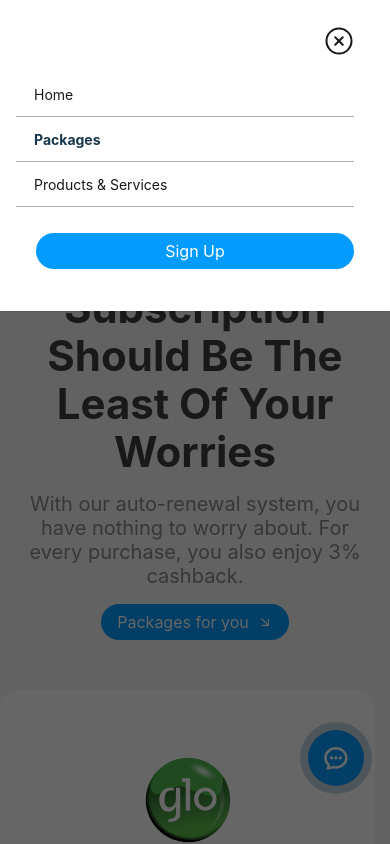
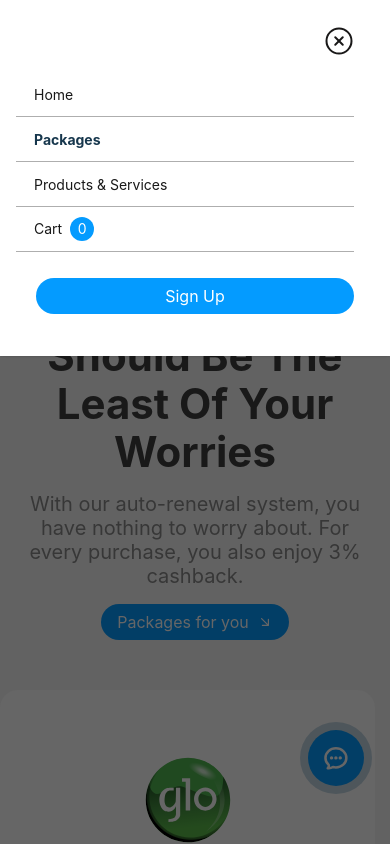
Before and after one commit to codegiyu/connectifi, a React (Vite) app: page /packages in a window 390 px wide. Both pictures are taken after a click on the button 351 px from the left and 36 px from the top of the page. Shown: the top 844 px of the page. Built offline with nearby package versions, Linux system fonts and the light colour scheme; no server answers; a web font is replaced by a local one.

Commit message:
tab responsiveness adjustments

```diff
--- a/src/components/ComparePackageBlock.jsx
+++ b/src/components/ComparePackageBlock.jsx
@@ -52,9 +52,9 @@ const ComparePackageBlock = () => {
             />
             <div className={`w-full aspect-[0.85] ${dataOptions.length ? "bg-[#F2F2F2]" : "bg-bright-blue"} rounded-[15px] grid relative overflow-y-auto`}>
                 {dataOptions.length ? (
-                    <div className="w-full p-5 grid gap-5">
+                    <div className="w-full h-fit p-5 grid gap-5">
                         {dataOptions.map((item,idx) => (
-                            <span className="w-full body-text-6 md:body-text-5 leading-5 text-grey-89" key={idx}>
+                            <span className="w-full h-fit body-text-6 md:body-text-5 leading-5 text-grey-89" key={idx}>
                                 {item}
                             </span>
                         ))}
--- a/src/components/ProductCard.jsx
+++ b/src/components/ProductCard.jsx
@@ -6,6 +6,7 @@ import { useState } from "react";
 
 const ProductCard = ({ id, name, image, description, price, oldPrice, providerName, providerIcon }) => {
     const user = useAppStore(state => state.user);
+    const openAuth = useAppStore(state => state.openAuth);
     const addToCart = useAppStore(state => state.addToCart);
     const removeFromCart = useAppStore(state => state.removeFromCart);
     const isProductInCart = useAppStore(state => state.isProductInCart);
@@ -13,6 +14,7 @@ const ProductCard = ({ id, name, image, description, price, oldPrice, providerNa
 
     const handleAddToCart = () => {
         if (!user) {
+            openAuth();
             toast.error("Please login to access this feature");
             return;
         }
@@ -23,6 +25,7 @@ const ProductCard = ({ id, name, image, description, price, oldPrice, providerNa
 
     const handleRemoveFromCart = () => {
         if (!user) {
+            openAuth();
             toast.error("Please login to access this feature");
             return;
         }
--- a/src/pages/AuthLayout.jsx
+++ b/src/pages/AuthLayout.jsx
@@ -50,8 +50,8 @@ const AuthLayout = () => {
             className="w-screen h-screen fixed top-0 left-0 z-[90] bg-[#0000009f] grid place-items-center"
             onClick={checkClickPosition}
         >
-            <section className="w-[90%] xl:w-[1200px] h-[80%] bg-white grid grid-cols-2 relative" ref={authSectionRef}>
-                <div className="w-full h-full relative z-[95] grid place-items-center p-16 overflow-hidden">
+            <section className="w-[90%] xl:w-[1200px] h-[80%] bg-white grid lg:grid-cols-2 relative" ref={authSectionRef}>
+                <div className="w-full h-full relative z-[95] hidden lg:grid place-items-center p-16 overflow-hidden">
                     <img src={authImg} alt="" className="max-h-[90%]" />
                 </div>
 
--- a/src/pages/CheckoutPage.jsx
+++ b/src/pages/CheckoutPage.jsx
@@ -144,7 +144,7 @@ const CheckoutPage = () => {
                     </div>
                 </section>
 
-                <section className="w-full grid grid-cols-2 items-stretch gap-5">
+                <section className="w-full grid lg:grid-cols-2 items-stretch gap-6 lg:gap-5">
                     <section className="w-full bg-white rounded-[24px] pt-10 pb-12 px-7 relative grid gap-6">
                         <div className="grid gap-2">
                             <h2 className="text-[#3F3F3F] font-bold body-text-2xl md:text-3xl">
@@ -241,7 +241,7 @@ const CheckoutPage = () => {
                                 <div
                                     className={`w-full h-full bg-transparent flex-none grid py-4 px-4 overflow-y-auto`}
                                 >
-                                    <div className="w-full h-full flex flex-col justify-between bg-white overflow-y-auto rounded-[24px] pt-4 ">
+                                    <div className="w-full h-full flex flex-col gap-4 lg:gap-0 justify-between bg-white overflow-y-auto rounded-[24px] pt-4 ">
                                         <div className="">
                                             <h6 className="text-sm md:text-xl leading-[18px] md:leading-[120%] text-grey-89 text-center">
                                                 Select one of the buttons below to fund your wallet.
--- a/src/sections/Packages/DataBundles.jsx
+++ b/src/sections/Packages/DataBundles.jsx
@@ -15,6 +15,7 @@ const DataBundles = () => {
     const defaultInputs = { network: "", package: "", option: "", phone: "", renewal: "" };
 
     const user = useAppStore(state => state.user);
+    const openAuth = useAppStore(state => state.openAuth);
     const [searchParams, setSearchParams] = useSearchParams();
     const [inputValues, setInputValues] = useState(defaultInputs);
     const [packages, setPackages] = useState([]);
@@ -62,6 +63,7 @@ const DataBundles = () => {
         }
 
         if (!user) {
+            openAuth();
             toast.error("Please log in to access this feature");
             return;
         }
@@ -149,8 +151,8 @@ const DataBundles = () => {
                 selectedOptionPrice={selectedOptionPrice}
                 resetInputs={resetInputs}
             />
-            <section className="w-full grid grid-cols-2">
-                <div className="w-4/5 h-fit grid gap-6">
+            <section className="w-full grid lg:grid-cols-2 gap-12 lg:gap-0">
+                <div className="w-full lg:w-4/5 h-fit grid gap-6">
                     <h2 className="body-text-2 md:heading-3 font-medium lg:heading-2 text-dark-19">
                         Data Bundles
                     </h2>
--- a/src/sections/WhiteHeader.jsx
+++ b/src/sections/WhiteHeader.jsx
@@ -228,6 +228,22 @@ const WhiteHeader = () => {
                                                 Products & Services
                                             </NavLink>
                                         </li>
+                                        <li className='w-full py-[0.625rem] pl-2 pr-1 border-b-[0.5px] border-[#AEAEAE]'>
+                                            <NavLink to="/cart" className={`text-sm md:text-xl leading-[18px] md:leading-[100%] hover:text-[#17374D] w-full h-fit
+                                                text-dark-19 lg:text-grey-89`}>
+                                                <p
+                                                    className="flex items-center gap-2 pl-[10px]"
+                                                    onClick={goToCart}
+                                                >
+                                                    <span>Cart</span>
+                                                    <span className="w-6 h-6 bg-bright-blue grid place-items-center rounded-full">
+                                                        <span className="text-sm leading-[100%] text-white rounded-full">
+                                                            {numberInCart}
+                                                        </span>
+                                                    </span>
+                                                </p>
+                                            </NavLink>
+                                        </li>
                                     </ul>
                                 </nav>
                                 {!user ? (
```
